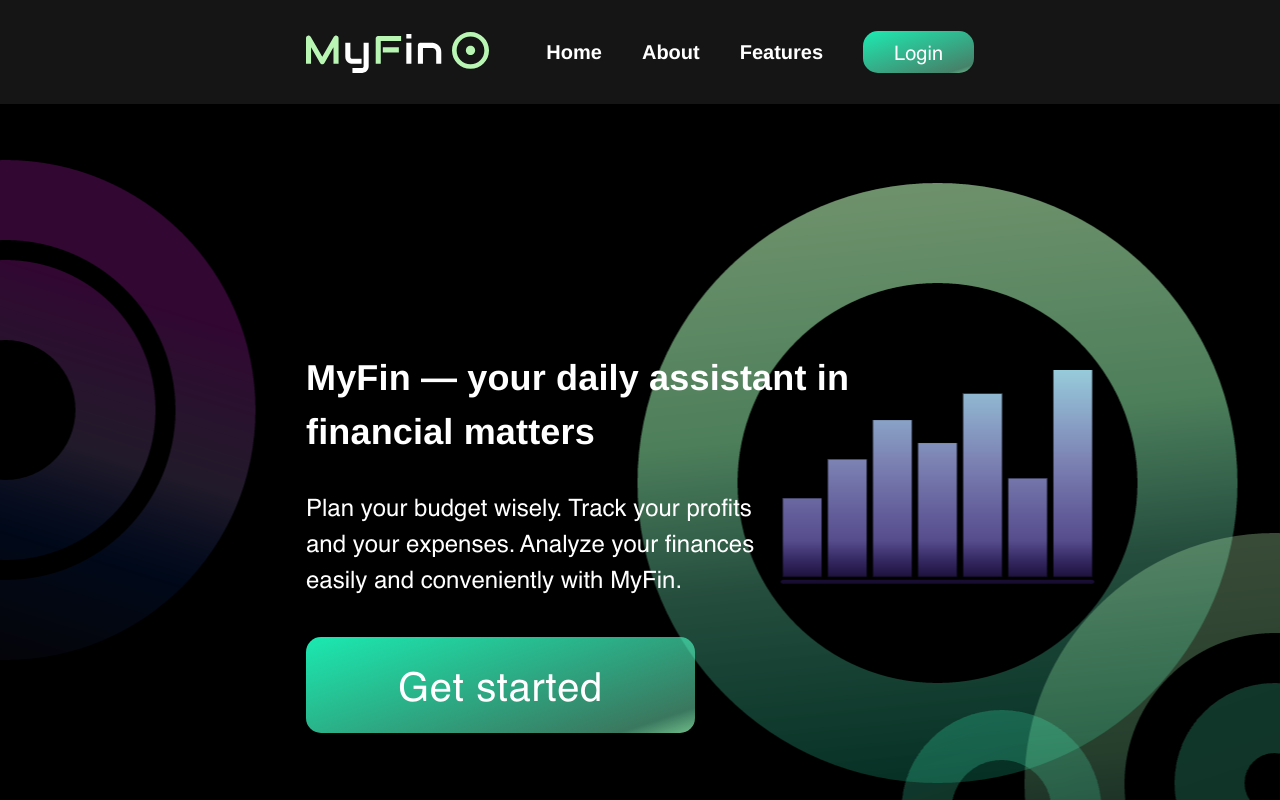
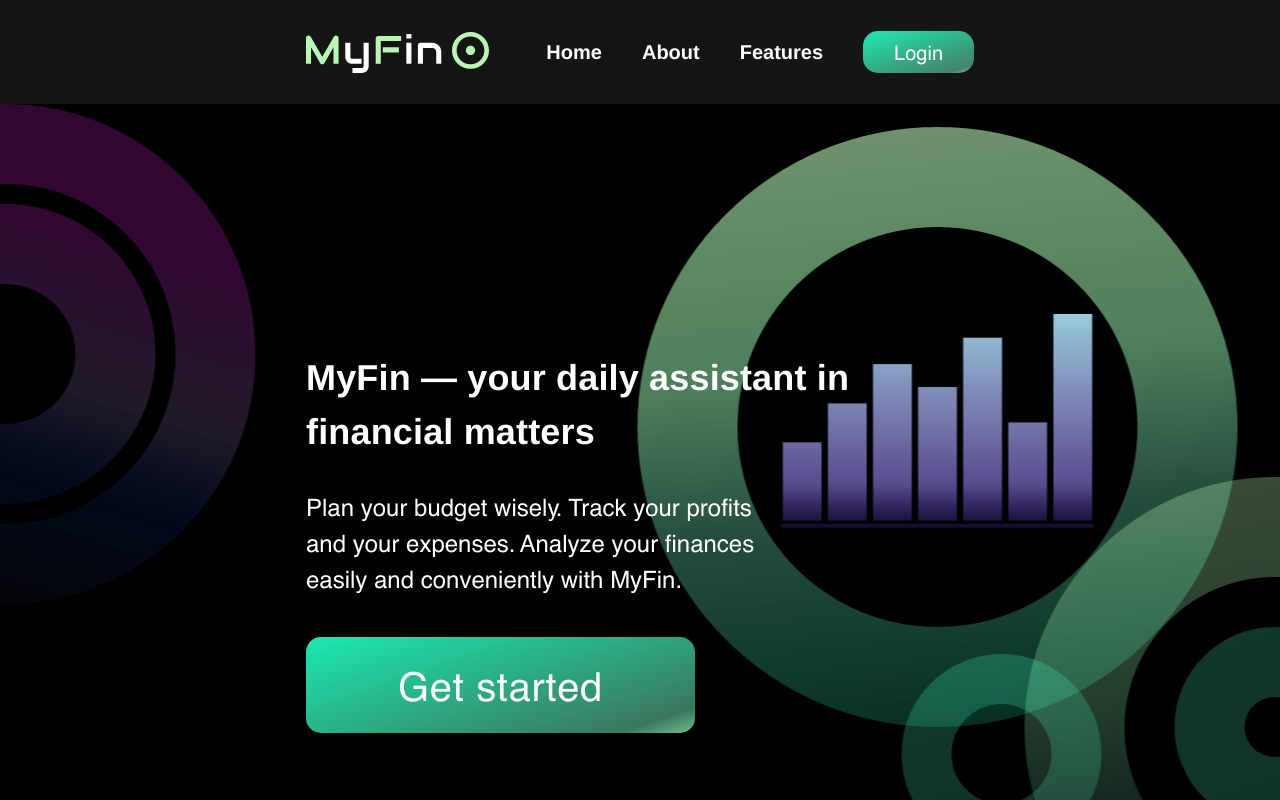
Before and after one commit to KaterynaZhuvak/MyFin, a React (Vite) app: page / in a window 1280 px wide. Shown: the top 800 px of the page. Built offline with nearby package versions, Linux system fonts and the light colour scheme.

Commit message:
feat(MF-31): fixed bg

```diff
--- a/src/widgets/Hero/index.tsx
+++ b/src/widgets/Hero/index.tsx
@@ -6,7 +6,7 @@ export const Hero: FC = () => {
   const navigate = useNavigate();
 
   return (
-    <div className='flex h-[580px] flex-col justify-end bg-hero-mobile bg-auto bg-[center_top_56px] bg-no-repeat tablet:h-[875px] tablet:justify-center tablet:bg-hero-desktop'>
+    <div className='flex h-[580px] flex-col justify-end bg-hero-mobile bg-auto bg-no-repeat max-[767px]:bg-[center_top_56px] tablet:h-[875px] tablet:justify-center tablet:bg-hero-desktop tablet:bg-top'>
       <div className='container '>
         <h1 className='mb-[30px] text-[25px] font-bold tracking-[0.01rem] tablet:w-[600px] tablet:text-[36px]'>
           MyFin — your daily assistant in financial matters
```
